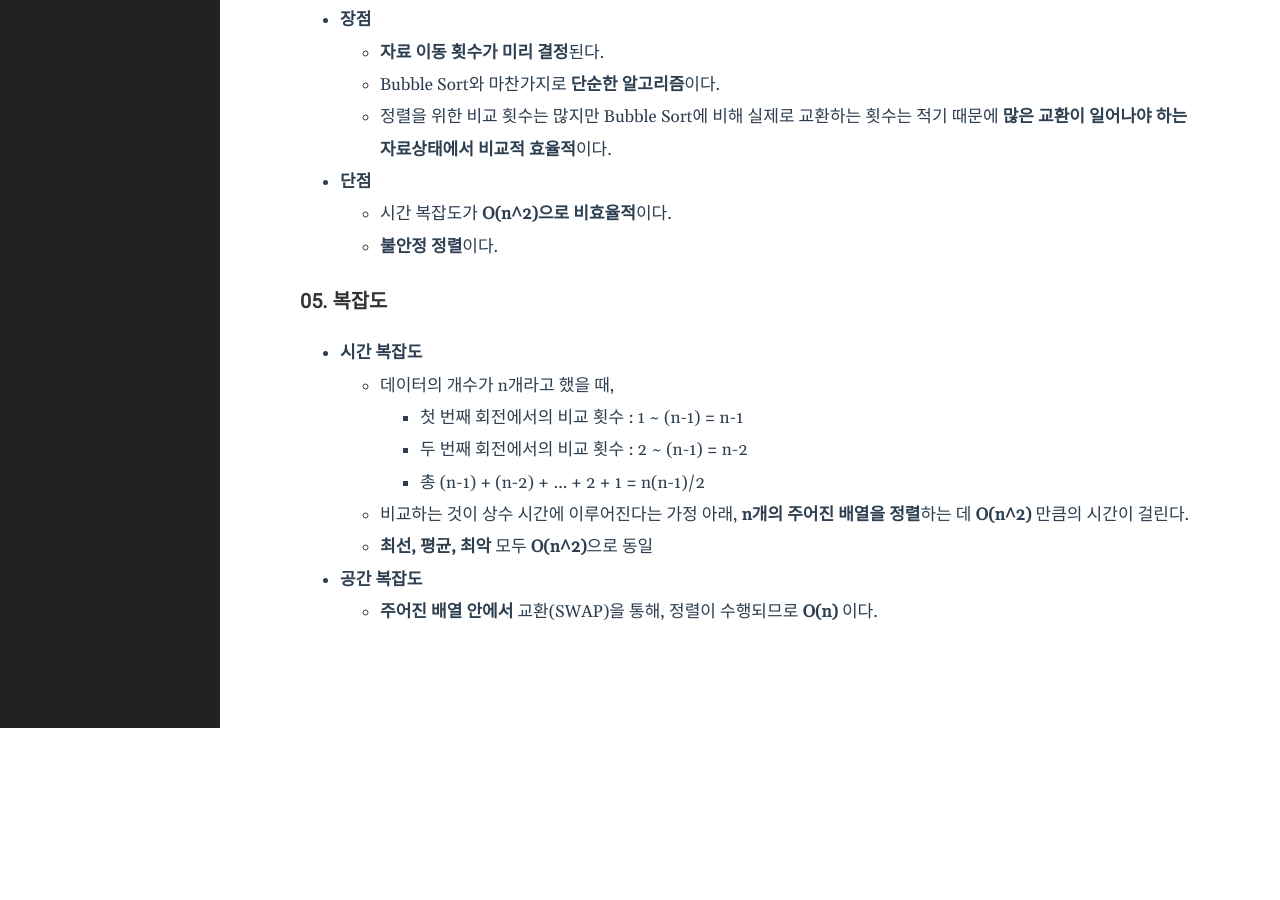
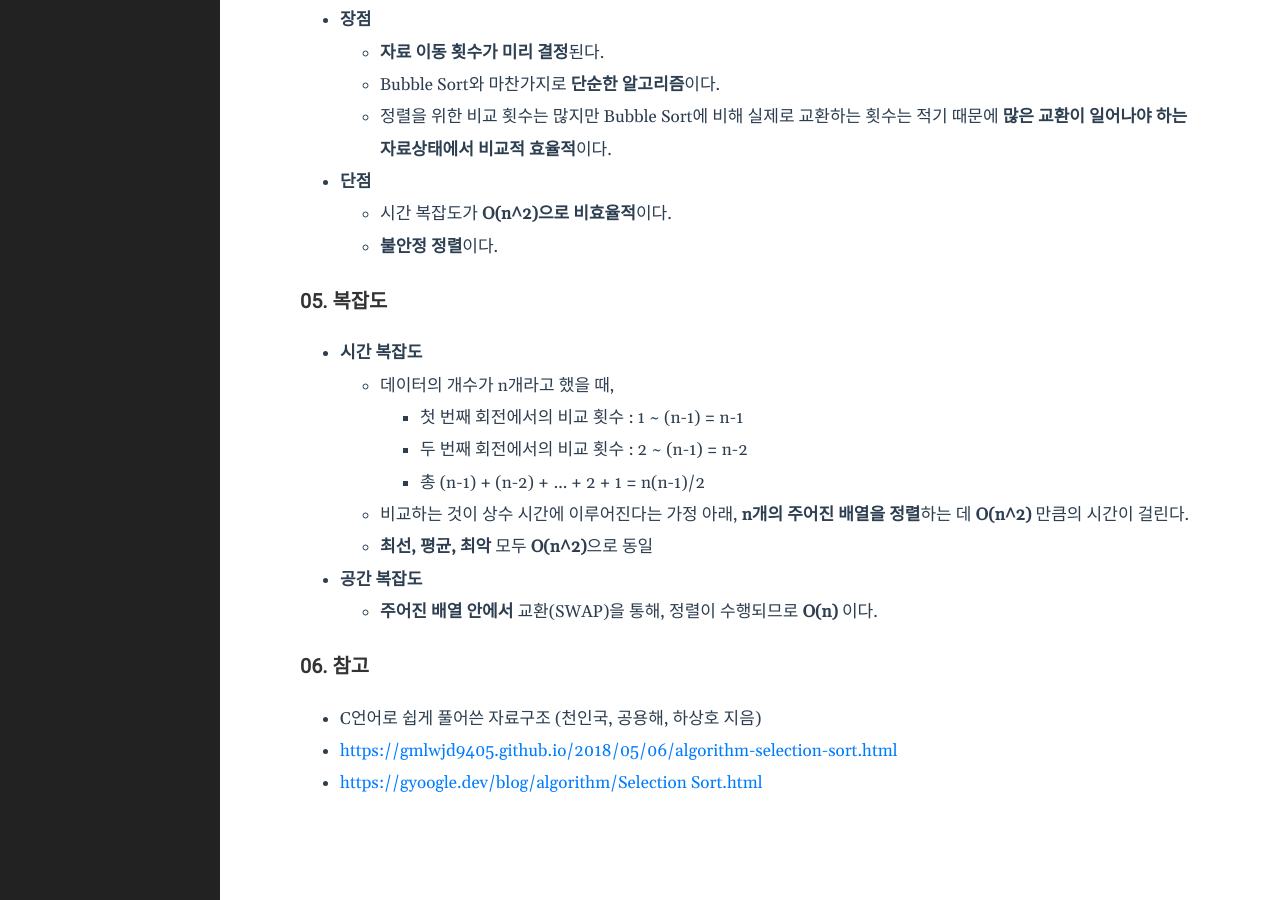
Before and after one commit to qkrrlgh519/qkrrlgh519.github.io, a Jekyll site: the page built from _posts/2021-01-16-Algorithm-Sort-Selection.markdown, in a window 1280 px wide and 900 px high, scrolled down 1265 px. Built offline with Jekyll 4.4.1, drawn with Linux system fonts in a browser that asks for light colours; before the commit the page ends 1993 px from its top, so only the background shows below that.

Commit message:
fix: 선택 정렬 참고 출처 추가

```diff
--- a/_posts/2021-01-16-Algorithm-Sort-Selection.markdown
+++ b/_posts/2021-01-16-Algorithm-Sort-Selection.markdown
@@ -71,3 +71,9 @@ const SelectionSort = (array) => {
   - **최선, 평균, 최악** 모두 **O(n^2)**으로 동일
 - **공간 복잡도**
   - **주어진 배열 안에서** 교환(SWAP)을 통해, 정렬이 수행되므로 **O(n)** 이다.
+
+### 06. 참고
+
+- C언어로 쉽게 풀어쓴 자료구조 (천인국, 공용해, 하상호 지음)
+- [https://gmlwjd9405.github.io/2018/05/06/algorithm-selection-sort.html](https://gmlwjd9405.github.io/2018/05/06/algorithm-selection-sort.html)
+- [https://gyoogle.dev/blog/algorithm/Selection Sort.html](https://gyoogle.dev/blog/algorithm/Selection%20Sort.html)
```
